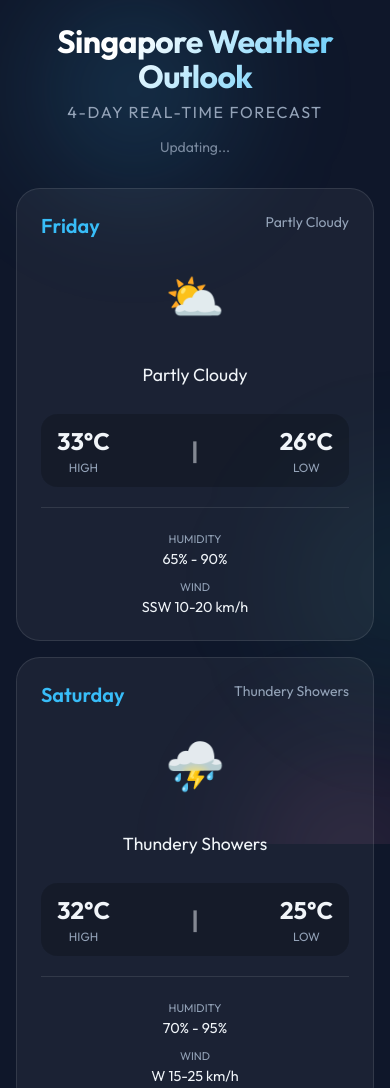
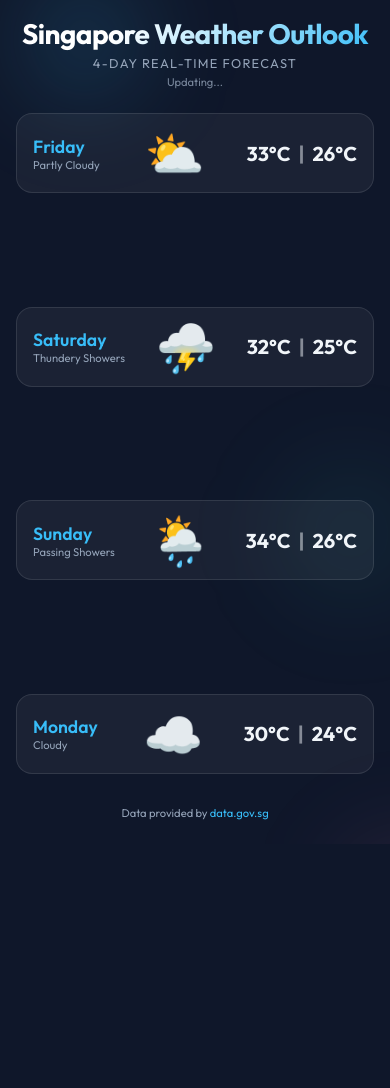
Before and after one commit to joiboi/sg-weather-outlook, a plain HTML site: page index.html in a window 390 px wide. Shown: the top 1088 px of the page. After the commit the page ends 844 px from the top, so only its background shows below. Drawn offline with Linux system fonts and the light colour scheme; no server answers.

Commit message:
Ultra-compact mobile layout: all 4 days now fit in a single iPhone viewport

```diff
--- a/style.css
+++ b/style.css
@@ -289,76 +289,119 @@ footer a:hover {
     color: #fff;
 }
 
-/* Mobile Optimizations */
+/* Ultra-Compact Mobile Optimizations (to fit 4 days on iPhone screen) */
 @media (max-width: 768px) {
     body {
-        padding: 1.5rem 1rem;
+        padding: 1rem;
         align-items: flex-start;
+        height: 100vh;
+        overflow: hidden; /* Prevent body scrolling if possible */
     }
 
     .container {
-        gap: 2rem;
+        gap: 1rem;
+        height: calc(100vh - 2rem);
+    }
+
+    header {
+        margin-bottom: 0.5rem;
     }
 
     h1 {
-        font-size: 2.5rem;
-        line-height: 1.1;
+        font-size: 1.75rem;
+        margin-bottom: 0.25rem;
     }
 
     .subtitle {
-        font-size: 1rem;
+        font-size: 0.8rem;
+    }
+
+    .last-updated {
+        margin-top: 0.25rem;
+        font-size: 0.7rem;
     }
 
     .forecast-grid {
         grid-template-columns: 1fr;
-        gap: 1rem;
+        gap: 0.5rem;
+        height: auto;
+        flex: 1; /* Take up remaining space */
+        display: flex;
+        flex-direction: column;
+        justify-content: space-between;
     }
 
     .forecast-card {
-        padding: 1.5rem;
-        gap: 1.25rem;
+        padding: 0.75rem 1rem;
+        gap: 0.75rem;
+        flex-direction: row; /* Horizontal layout for list style */
+        align-items: center;
+        justify-content: space-between;
+        min-height: 80px; /* Force small height */
+        border-radius: 16px;
+    }
+
+    .card-header {
+        flex-direction: column;
+        align-items: flex-start;
+        min-width: 70px;
     }
 
     .day-name {
+        font-size: 1.1rem;
+    }
+
+    .date-text {
+        font-size: 0.7rem;
+    }
+
+    .weather-icon-container {
+        height: 40px;
+        margin: 0;
+    }
+
+    .weather-status {
+        display: none; /* Hide status text on small screens as icon + desc is enough */
+    }
+
+    .temp-range {
+        background: none;
+        padding: 0;
+        gap: 0.5rem;
+        min-width: 80px;
+    }
+
+    .temp-item {
+        flex-direction: row;
+        gap: 0.25rem;
+    }
+
+    .temp-val {
         font-size: 1.25rem;
     }
 
-    .weather-icon-container {
-        height: 60px;
+    .temp-label {
+        display: none; /* Hide labels "High/Low" to save space */
     }
 
-    .weather-status {
-        font-size: 1.1rem;
-        min-height: 2.5rem;
+    .meta-info {
+        display: none; /* Hide humidity/wind details in main view to save space */
     }
 
-    .temp-range {
-        padding: 0.75rem 1rem;
+    footer {
+        padding: 1rem 0 0.5rem 0;
+        font-size: 0.7rem;
     }
 
-    .temp-val {
-        font-size: 1.5rem;
+    .blob {
+        width: 200px;
+        height: 200px;
+        filter: blur(40px);
     }
 }
 
-@media (max-width: 480px) {
-    h1 {
-        font-size: 2rem;
-    }
-
-    .meta-info {
-        grid-template-columns: 1fr;
-        gap: 0.75rem;
-        text-align: center;
-    }
-
-    .meta-item {
-        align-items: center;
-    }
-
-    .blob {
-        width: 300px;
-        height: 300px;
-        filter: blur(50px);
-    }
+@media (max-height: 700px) {
+    h1 { font-size: 1.5rem; }
+    .container { gap: 0.5rem; }
+    .forecast-card { min-height: 70px; padding: 0.5rem 0.75rem; }
 }
```
